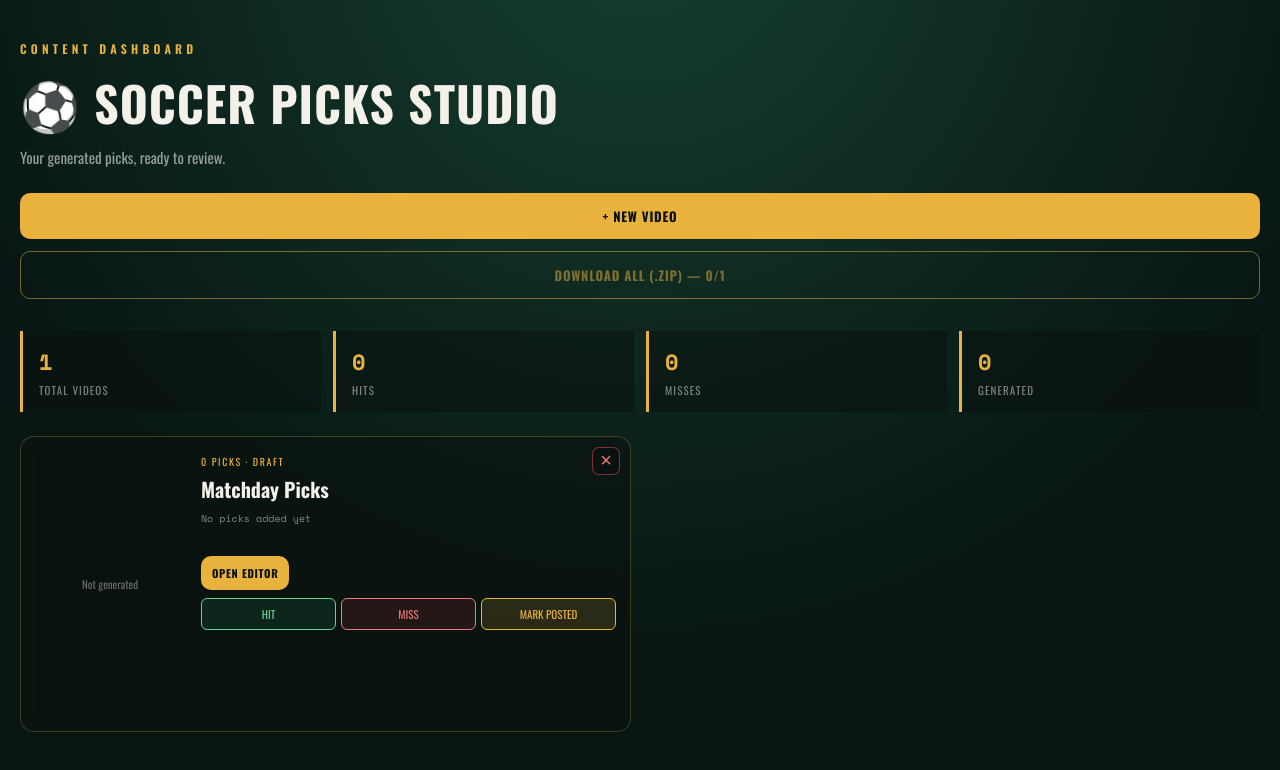
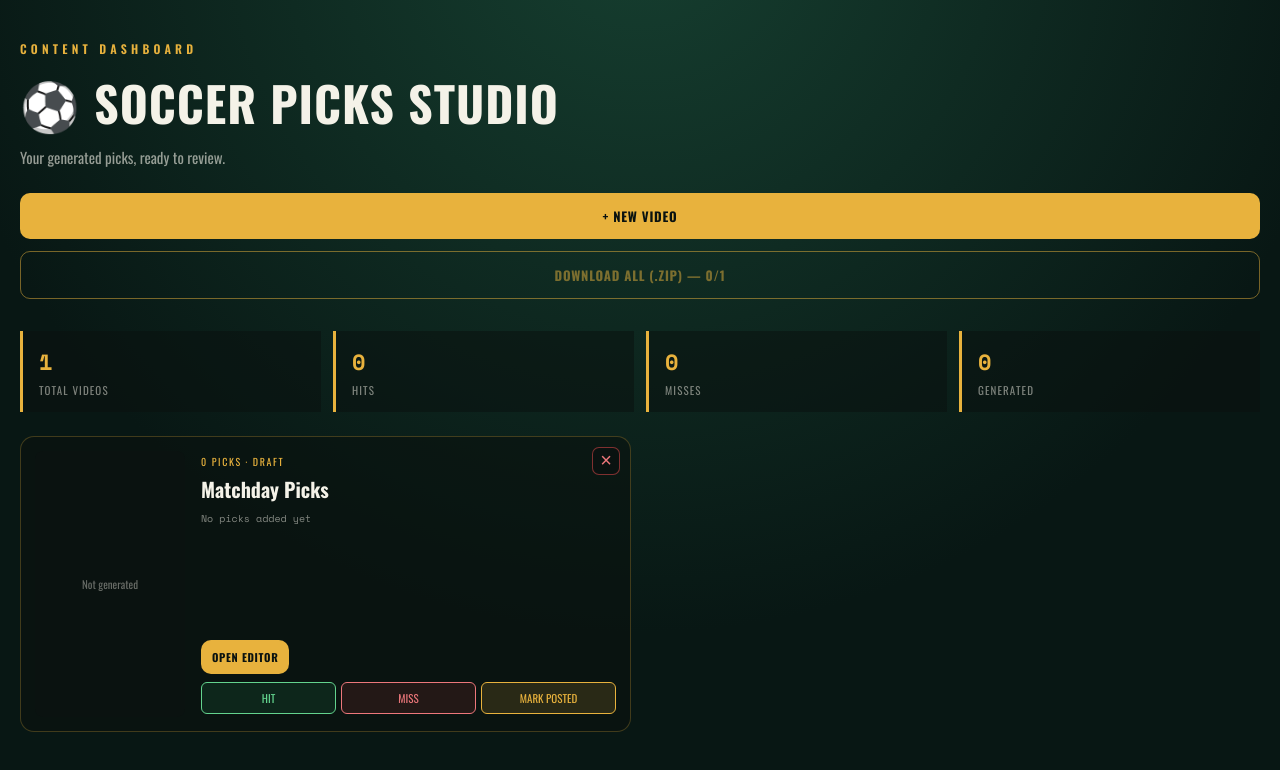
Before and after one commit to StevenVeer/SoccerPicks, a React (Vite) app: page / in a window 1280 px wide. Shown: the top 770 px of the page. Built offline with nearby package versions, Linux system fonts and the light colour scheme.

Commit message:
feat: update video item layout for improved responsiveness and spacing

```diff
--- a/src/App.css
+++ b/src/App.css
@@ -960,11 +960,11 @@ canvas {
 .video-thumb { position: relative; align-self: start; aspect-ratio: 9 / 16; background: var(--ink); border-radius: 8px; overflow: hidden; }
 .video-thumb img { width: 100%; height: 100%; display: block; object-fit: cover; }
 .thumb-placeholder { display: grid; height: 100%; place-items: center; color: rgba(244, 242, 232, 0.4); font-size: 11px; text-align: center; }
-.video-item-info { min-width: 0; padding: 3px 0; }
+.video-item-info { display: flex; min-width: 0; flex-direction: column; padding: 3px 0; }
 .video-item-info h2 { margin: 5px 0 7px; color: var(--chalk); font-size: 20px; overflow-wrap: anywhere; }
 .video-picks-description { max-height: 92px; min-height: 31px; overflow-y: auto; color: rgba(244, 242, 232, 0.52); font-family: 'Space Mono', monospace; font-size: 10px; line-height: 1.5; scrollbar-color: rgba(232, 178, 61, 0.72) rgba(244, 242, 232, 0.08); scrollbar-width: thin; }
 .video-picks-description span { display: block; overflow-wrap: anywhere; }
-.video-item-actions { display: flex; flex-wrap: wrap; align-items: center; gap: 8px; margin-top: 14px; }
+.video-item-actions { display: flex; flex-wrap: wrap; align-items: center; gap: 8px; margin-top: auto; padding-top: 14px; }
 .video-item-actions .primary { width: auto; padding: 9px 11px; font-size: 11px; }
 .text-action { color: var(--gold); font-size: 11px; text-decoration: none; }
 .text-action:hover { text-decoration: underline; }
```
